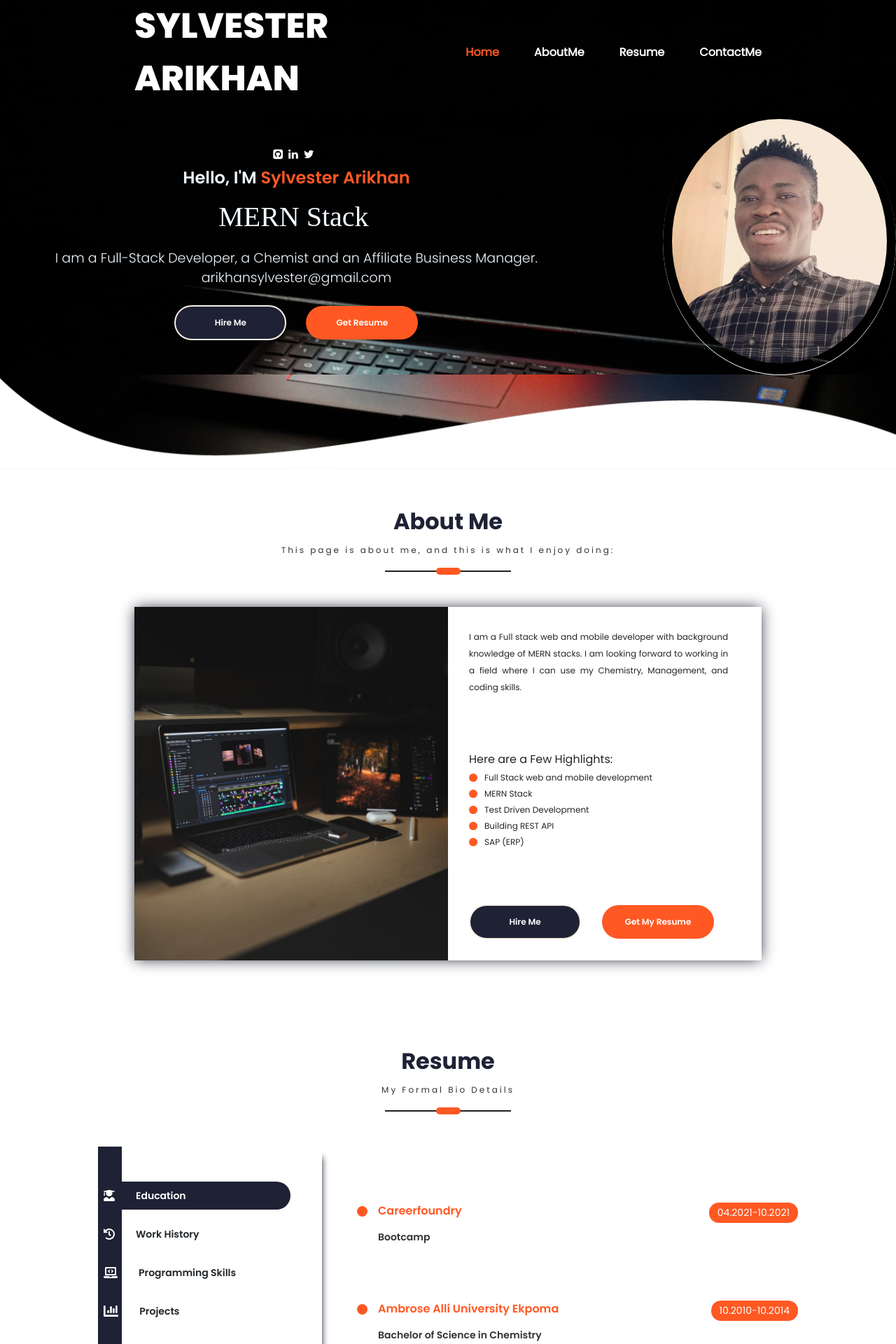
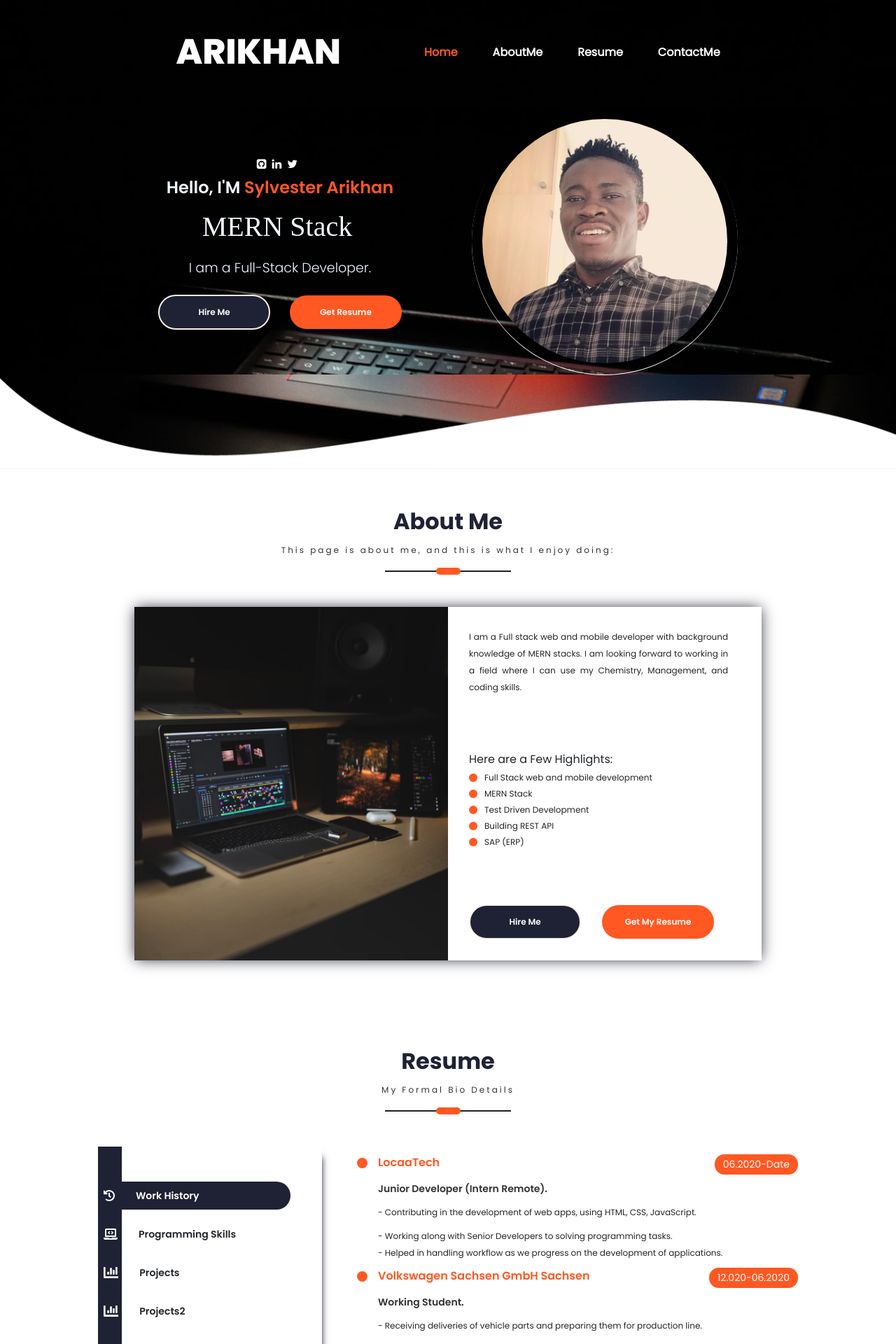
Before and after one commit to ambabasly/Personal_Website, a React (Create React App) app in the folder client/: page / in a window 1280 px wide. Shown: the top 1920 px of the page at 70% size. Built offline with nearby package versions, Linux system fonts and the light colour scheme; a web font is replaced by a local one.

Commit message:
updating contact details

```diff
--- a/client/src/PortfolioContainer/Home/Header/Header.js
+++ b/client/src/PortfolioContainer/Home/Header/Header.js
@@ -70,7 +70,7 @@ export default function Header() {
           <FontAwesomeIcon className="header-hamburger-bars" icon={faBars} />
         </div>
         <div className="header-logo">
-          <span>SYLVESTER ARIKHAN</span>
+          <span>ARIKHAN</span>
         </div>
         <div
           className={
--- a/client/src/PortfolioContainer/Home/Profile/Profile.js
+++ b/client/src/PortfolioContainer/Home/Profile/Profile.js
@@ -51,8 +51,7 @@ export default function Profile() {
               </h1>
             </span>
             <span className="profile-role-tagline">
-            I am a Full-Stack Developer, a Chemist and an Affiliate Business Manager.
-            arikhansylvester@gmail.com
+            I am a Full-Stack Developer.
             </span>
           </div>
 
--- a/client/src/PortfolioContainer/Resume/Resume.js
+++ b/client/src/PortfolioContainer/Resume/Resume.js
@@ -44,11 +44,11 @@ const Resume = (props) => {
 
   /* STATIC RESUME DATA FOR THE LABELS*/
   const resumeBullets = [
-    { label: "Education", logoSrc: "education.svg" },
     { label: "Work History", logoSrc: "work-history.svg" },
     { label: "Programming Skills", logoSrc: "programming-skills.svg" },
     { label: "Projects", logoSrc: "projects.svg" },
     { label: "Projects2", logoSrc: "projects.svg" },
+    { label: "Education", logoSrc: "education.svg" },
   ];
 
   //here we have
@@ -74,34 +74,20 @@ const Resume = (props) => {
       duration: { fromDate: "", toDate: "" },
       description:
         "The purpose of this project is to create the server-side component of a 'movies' web application, the web application provide users with access to information about various movies, directors, and genres, and are able to sign up, update their personal information, and create a list of their favorite movies.",
-      subHeading: "Tech Stack: Node.js, Express, MongoDB, JavaScript, Heroku, Postman",
+      subHeading:
+        "Tech Stack: Node.js, Express, MongoDB, JavaScript, Heroku, Postman",
     },
     {
       title: "Meet App",
       duration: { fromDate: "", toDate: "" },
       description:
         "This app uses the Google Calendar API to fetch upcoming events and it is built with a serverless, (PWA) with React using (TDD) technique.",
-      subHeading: "Tech Stack: React, Google OAuth2, Amazon Lambda functions for hosting, Enzyme for code testing",
+      subHeading:
+        "Tech Stack: React, Google OAuth2, Amazon Lambda functions for hosting, Enzyme for code testing",
     },
   ];
 
   const resumeDetails = [
-    <div className="resume-screen-container" key="education">
-      <ResumeHeading
-        heading={"Careerfoundry"}
-        subHeading={"Bootcamp"}
-        fromDate={"04.2021"}
-        toDate={"10.2021"}
-      />
-
-      <ResumeHeading
-        heading={"Ambrose Alli University Ekpoma"}
-        subHeading={"Bachelor of Science in Chemistry"}
-        fromDate={"10.2010"}
-        toDate={"10.2014"}
-      />
-    </div>,
-
     /* WORK EXPERIENCE */
     <div className="resume-screen-container" key="work-experience">
       <div className="experience-container">
@@ -113,7 +99,8 @@ const Resume = (props) => {
         />
         <div className="experience-description">
           <span className="resume-description-text">
-          - Contributing in the development of web apps, using HTML, CSS, JavaScript.
+            - Contributing in the development of web apps, using HTML, CSS,
+            JavaScript.
           </span>
         </div>
         <div className="experience-description">
@@ -122,12 +109,12 @@ const Resume = (props) => {
           </span>
           <br />
           <span className="resume-description-text">
-          - Helped in handling workflow as we progress on the development of applications.
+            - Helped in handling workflow as we progress on the development of
+            applications.
           </span>
           <br />
         </div>
       </div>
-
 
       <div className="experience-container">
         <ResumeHeading
@@ -138,7 +125,8 @@ const Resume = (props) => {
         />
         <div className="experience-description">
           <span className="resume-description-text">
-          - Receiving deliveries of vehicle parts and preparing them for production line.
+            - Receiving deliveries of vehicle parts and preparing them for
+            production line.
           </span>
         </div>
         <div className="experience-description">
@@ -157,7 +145,6 @@ const Resume = (props) => {
         </div>
       </div>
     </div>,
-
 
     /* PROGRAMMING SKILLS */
     <div
@@ -208,6 +195,23 @@ const Resume = (props) => {
         heading="React Native Mobile Chat App"
         subHeading="Tech Stack: React Native, Gifted Chat, Firebase, Expo"
         description="Using Angular, build the client-side for an application called myFlix based on its existing server-side code (REST API and database), with supporting documentation. Users are able to use the app whenever they want to read information about different movies or update their user information."
+      />
+    </div>,
+
+    /* EDUCATION */
+    <div className="resume-screen-container" key="education">
+      <ResumeHeading
+        heading={"Careerfoundry"}
+        subHeading={"Bootcamp"}
+        fromDate={"04.2021"}
+        toDate={"10.2021"}
+      />
+
+      <ResumeHeading
+        heading={"Ambrose Alli University Ekpoma"}
+        subHeading={"Bachelor of Science in Chemistry"}
+        fromDate={"10.2010"}
+        toDate={"10.2014"}
       />
     </div>,
   ];
```
Also changed, not shown: 1 other file (tests, documents, lock files or other folders). Lines whose indentation alone changed are shown as unchanged.
